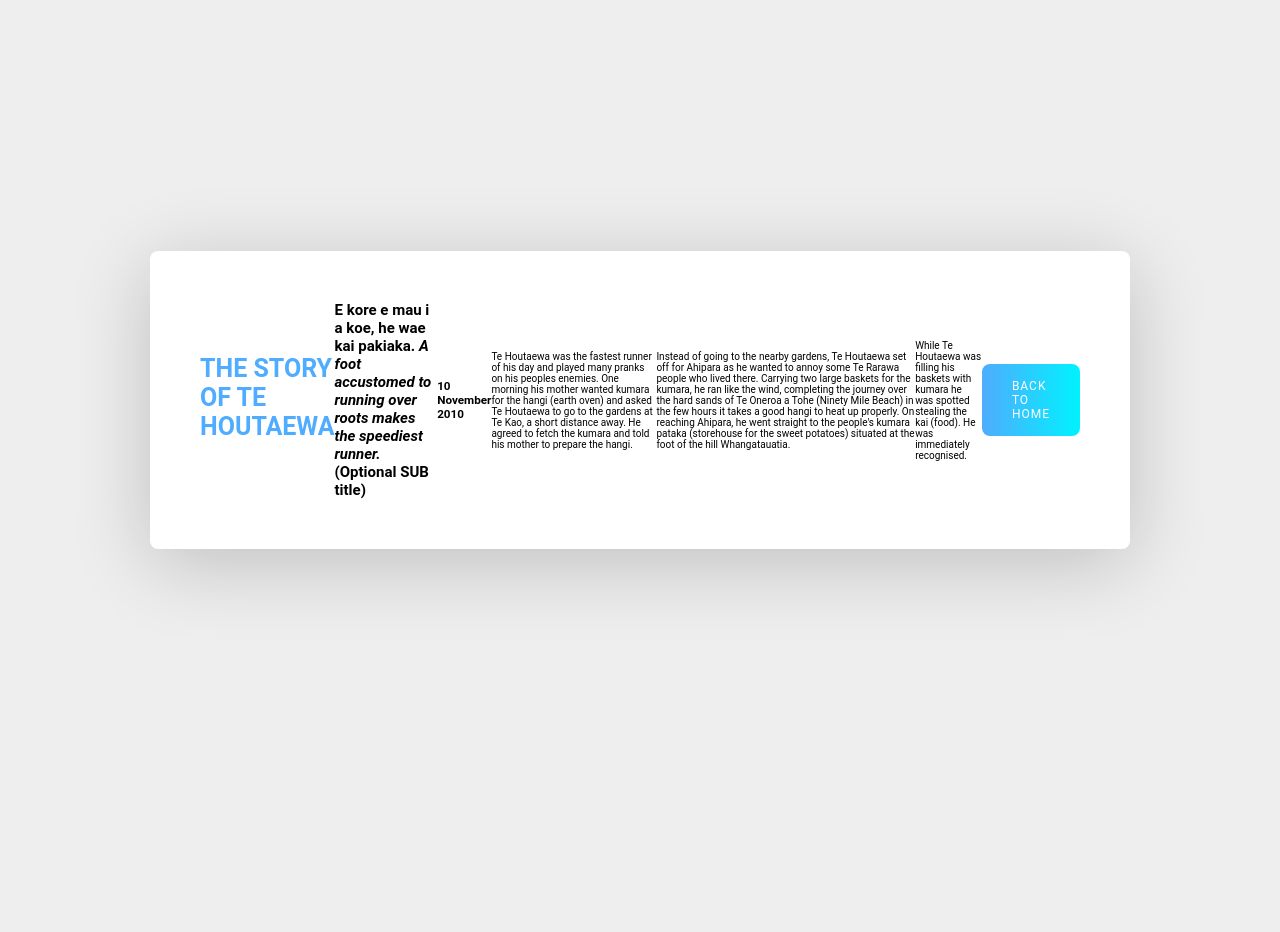
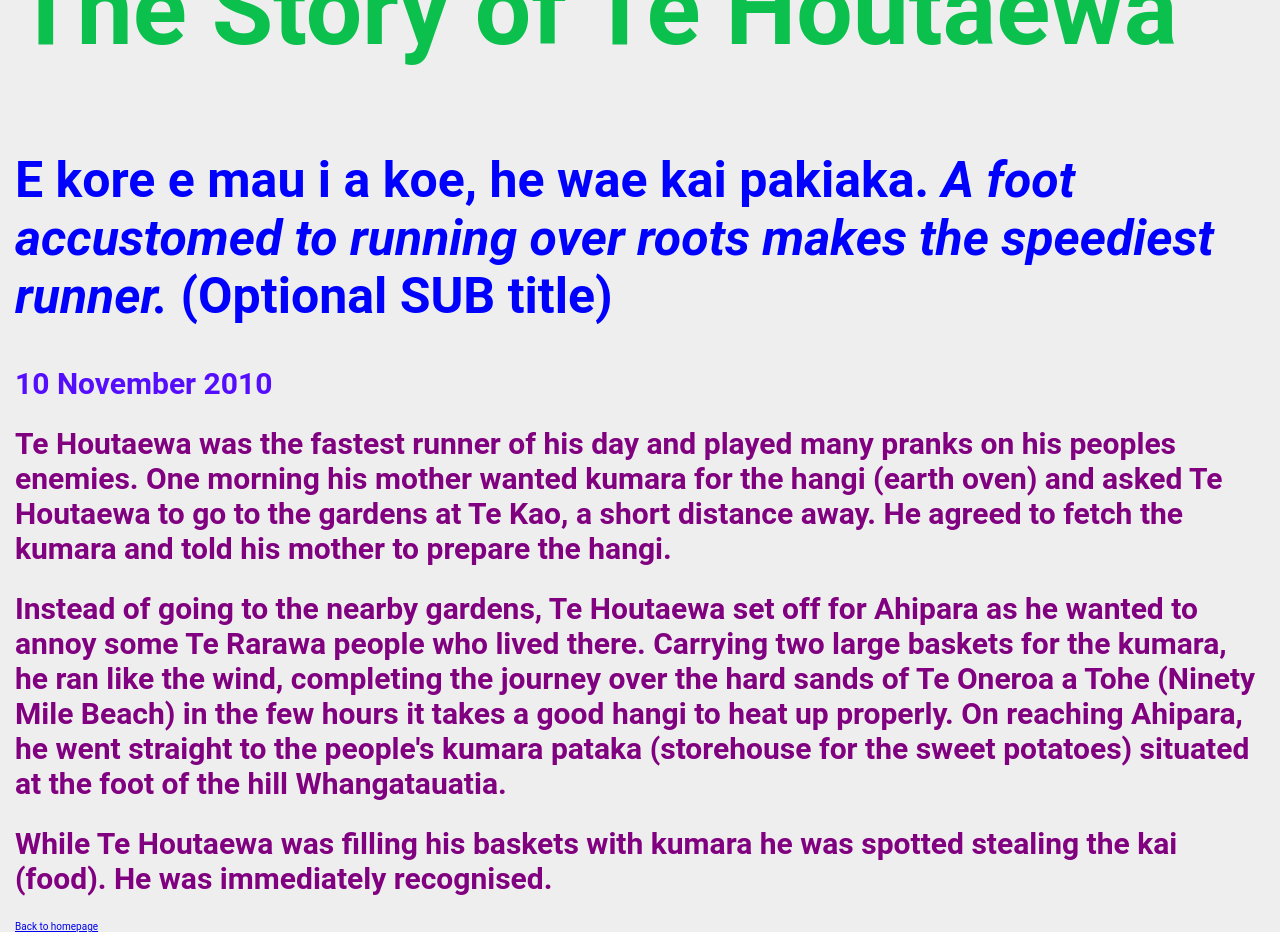
Before and after one commit to rafaelavb/rafaelavb.github.io, a plain HTML site: page blog/te-houtaewa-template.html in a window 1280 px wide. Before the commit the page ends 800 px from the top, so only its background shows below. Drawn offline with Linux system fonts and the light colour scheme.

Commit message:
Added Te Houtaewa page and restructed

```diff
--- a/blog/te-houtaewa-template.html
+++ b/blog/te-houtaewa-template.html
@@ -1,48 +1,52 @@
 <!DOCTYPE html>
-<html>
+<html lang="en">
   <head>
-    <title>Stories and Legends (PAGE title)</title>
     <meta charset="UTF-8" />
     <link href="../styles/main.css" rel="stylesheet" type="text/css" />
+    <title>Stories and Legends (PAGE title)</title>
   </head>
 
   <body>
-    <div class="blog-post">
-      <div><h1 class="blog-post__title">The Story of Te Houtaewa</h1></div>
+    <div class="te-houtaewa-blog__container">
+      <div class="te-houtaewa-blog__heading">The Story of Te Houtaewa</div>
 
-      <h2>
+      <div class="te-houtaewa-blog__sub-title">
         E kore e mau i a koe, he wae kai pakiaka.
         <em
           >A foot accustomed to running over roots makes the speediest
           runner.</em
         >
         (Optional SUB title)
-      </h2>
-      <h3>10 November 2010</h3>
+      </div>
+      <div class="te-houtaewa-blog__date">10 November 2010</div>
 
-      <p>
-        Te Houtaewa was the fastest runner of his day and played many pranks on
-        his peoples enemies. One morning his mother wanted kumara for the hangi
-        (earth oven) and asked Te Houtaewa to go to the gardens at Te Kao, a
-        short distance away. He agreed to fetch the kumara and told his mother
-        to prepare the hangi.
-      </p>
-      <p>
-        Instead of going to the nearby gardens, Te Houtaewa set off for Ahipara
-        as he wanted to annoy some Te Rarawa people who lived there. Carrying
-        two large baskets for the kumara, he ran like the wind, completing the
-        journey over the hard sands of Te Oneroa a Tohe (Ninety Mile Beach) in
-        the few hours it takes a good hangi to heat up properly. On reaching
-        Ahipara, he went straight to the people's kumara pataka (storehouse for
-        the sweet potatoes) situated at the foot of the hill Whangatauatia.
-      </p>
-      <p>
-        While Te Houtaewa was filling his baskets with kumara he was spotted
-        stealing the kai (food). He was immediately recognised.
-      </p>
+      <div>
+        <p class="te-houtaewa-blog__paragraph">
+          Te Houtaewa was the fastest runner of his day and played many pranks
+          on his peoples enemies. One morning his mother wanted kumara for the
+          hangi (earth oven) and asked Te Houtaewa to go to the gardens at Te
+          Kao, a short distance away. He agreed to fetch the kumara and told his
+          mother to prepare the hangi.
+        </p>
 
-      <a href="../index.html" class="blog-post__cta">Back to home</a>
-
+        <p class="te-houtaewa-blog__paragraph">
+          Instead of going to the nearby gardens, Te Houtaewa set off for
+          Ahipara as he wanted to annoy some Te Rarawa people who lived there.
+          Carrying two large baskets for the kumara, he ran like the wind,
+          completing the journey over the hard sands of Te Oneroa a Tohe (Ninety
+          Mile Beach) in the few hours it takes a good hangi to heat up
+          properly. On reaching Ahipara, he went straight to the people's kumara
+          pataka (storehouse for the sweet potatoes) situated at the foot of the
+          hill Whangatauatia.
+        </p>
+        <p class="te-houtaewa-blog__paragraph">
+          While Te Houtaewa was filling his baskets with kumara he was spotted
+          stealing the kai (food). He was immediately recognised.
+        </p>
+        <p>
+          <a href="../index.html" class="homepage-link">Back to homepage</a>
+        </p>
+      </div>
       <!-- this is a comment. -->
     </div>
   </body>
--- a/styles/main.css
+++ b/styles/main.css
@@ -126,3 +126,72 @@ border-radius: .8rem;
   transform: translate(0, -8rem);
   }
 }
+
+
+.blog-formatting{
+  width: 100px;
+  height: 100vh;
+  display: inline-block;
+  align-items: left;
+  justify-content: center;
+  background-color: #eee;
+  padding: 0 1.5em;
+  color: red;
+  background-color: white;
+  font-family: Arial, Helvetica, sans-serif
+}
+
+
+
+/* -----------------------------
+Te Houtea Blog CSS Formatting
+----------------------------- */
+.te-houtaewa-blog-page__container {
+}
+
+.te-houtaewa-blog__heading {
+  display: block;
+  font-size:10em;
+  margin-block-start: 0.83em;
+  margin-block-end: 0.83em;
+  margin-inline-start: 0px;
+  margin-inline-end: 0px;
+  font-weight: bold;
+  color: rgb(12, 192, 78);
+}
+
+.te-houtaewa-blog__sub-title {
+  display: block;
+  font-size:5em;
+  margin-block-start: 0.83em;
+  margin-block-end: 0.83em;
+  margin-inline-start: 0px;
+  margin-inline-end: 0px;
+  font-weight: bold;
+  color: blue;
+
+}
+
+.te-houtaewa-blog__date {
+  display: block;
+  font-size:3em;
+  margin-block-start: 0.83em;
+  margin-block-end: 0.83em;
+  margin-inline-start: 0px;
+  margin-inline-end: 0px;
+  font-weight: bold;
+  color: rgb(85, 13, 253);
+
+}
+
+
+.te-houtaewa-blog__paragraph {
+  display: block;
+  font-size: 3em;
+  margin-block-start: 0.83em;
+  margin-block-end: 0.83em;
+  margin-inline-start: 0px;
+  margin-inline-end: 0px;
+  font-weight: bold;
+  color: purple;
+}
```
Also changed, not shown: index.html (+13 -7 lines), assets/Blog2.jpg (added), 1 other file.
